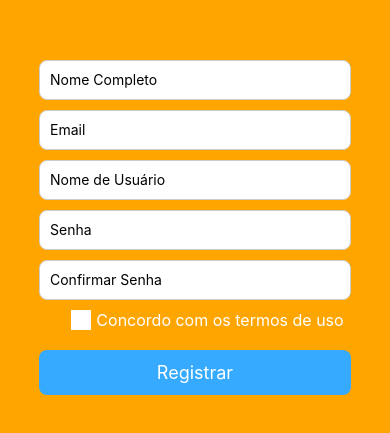
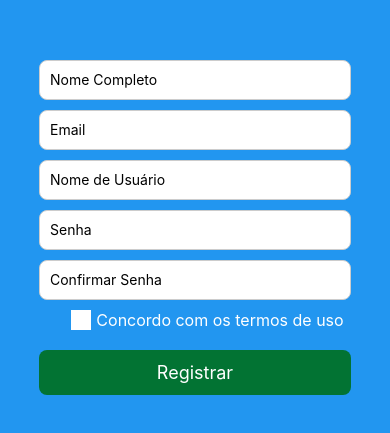
Before and after one commit to thigasmonteiro/BibliotecaAcervo-nao-consegui-commitarkkkkkkkk-, a React Native app: screen /Register in a window 390 px wide. Shown: the part 195-628 px from the top of the page. Built offline with nearby package versions, Linux system fonts and the light colour scheme.

Commit message:
Login finalizado

```diff
--- a/src/Pages/Login/index.js
+++ b/src/Pages/Login/index.js
@@ -50,7 +50,7 @@ export default function Login() {
 
   const handleLogin = () => {
     if (validateFields()) {
-      if (username === "admin" && password === "admin") {
+      if (username === "thiago.monteiro" && password === "thigas") {
         navigation.navigate("HomeTabs");
       } else {
         setLoginError("Usuário ou senha incorretos.");
@@ -118,12 +118,16 @@ const styles = StyleSheet.create({
     flex: 1,
     alignItems: 'center',
     justifyContent: 'center',
-    backgroundColor: '#04BF7B'
+    backgroundColor: '#2296F0'
   },
   containerLogo: {
     flex: 1,
     justifyContent: 'center',
     paddingTop: 20,
+    width:'100%',
+    height:'100%',
+    resizeMode: 'contain',
+
   },
   containerInput: {
     flex: 1,
--- a/src/Pages/Register/index.js
+++ b/src/Pages/Register/index.js
@@ -122,7 +122,7 @@ const styles = StyleSheet.create({
     flex: 1,
     alignItems: 'center',
     justifyContent: 'center',
-    backgroundColor: 'orange',
+    backgroundColor: '#2296F0',
   },
   input: {
     width: '80%',
@@ -155,7 +155,7 @@ const styles = StyleSheet.create({
     color:'#fff'
   },
   registerButton: {
-    backgroundColor: '#35AAFF',
+    backgroundColor: '#027333',
     width: '80%',
     height: 45,
     alignItems: 'center',
```
